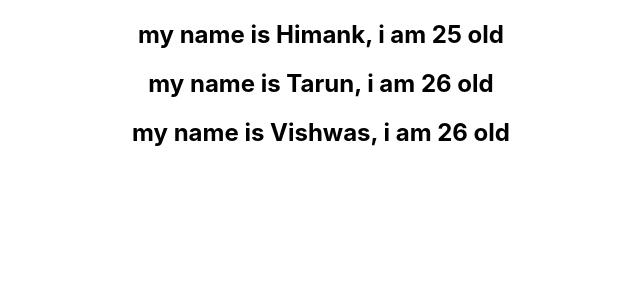
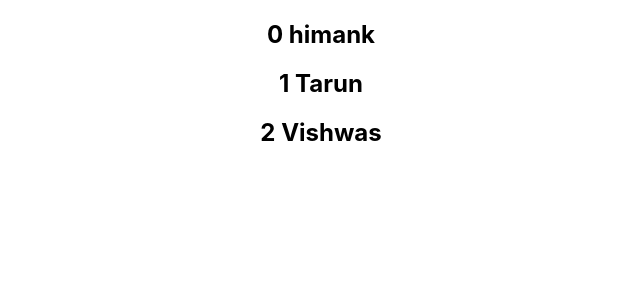
Before and after one commit to githimank/React, a React (Create React App) app: page / in a window 1280 px wide. Shown: the top 300 px of the page, without its empty margins (319-959 px from the left). Built offline with nearby package versions, Linux system fonts and the light colour scheme.

Commit message:
index as key

```diff
--- a/src/App.js
+++ b/src/App.js
@@ -41,8 +41,8 @@
       <ParentComponent></ParentComponent> */}
       {/* // conditional rendering
       // <UserGreeting></UserGreeting> */}
-      {/* <ListRendering></ListRendering> */}
-      <NameList></NameList>
+      <ListRendering></ListRendering>
+      {/* <NameList></NameList> */}
     </div>
   );
 }
--- a/src/component/11.1_NameList.js
+++ b/src/component/11.1_NameList.js
@@ -1,5 +1,10 @@
 import React from 'react'
 import Person from './11.2_Person'
+
+// A “key” is a special string attribute you need to include when creating lists of elements.
+// Keys give the elements a stable identity.
+// Keys help React identify which items have changed, are added, or are removed.
+// This results in a much more efficient update of the user interface.
 
 function NameList() {
 
--- a/src/component/11_ListRendering.js
+++ b/src/component/11_ListRendering.js
@@ -3,8 +3,10 @@
 function ListRendering() {
 
     const names = ['himank', 'Tarun', 'Vishwas']
-    const nameList = names.map(name => <h2>{name}</h2>)
-    return <div>{nameList}</div>
+    // const nameList = names.map(name => <h2>{name}</h2>)
+    // return <div>{nameList}</div>
+
+
 
     // return (
     //     <div>
@@ -13,6 +15,11 @@
     //         }
     //     </div>
     // )
+
+    // Using index as key
+    // When to Use 1. List do not have a unique id 2. list is static & will not change 3. List will never reordered or filtered
+    const nameList = names.map((name, index) => <h2 key={index}>{index} {name}</h2>)
+    return <div>{nameList}</div>
 }
 
 export default ListRendering
```
